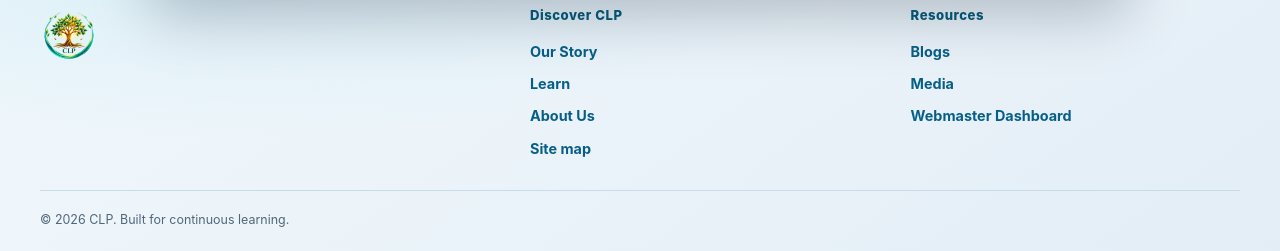
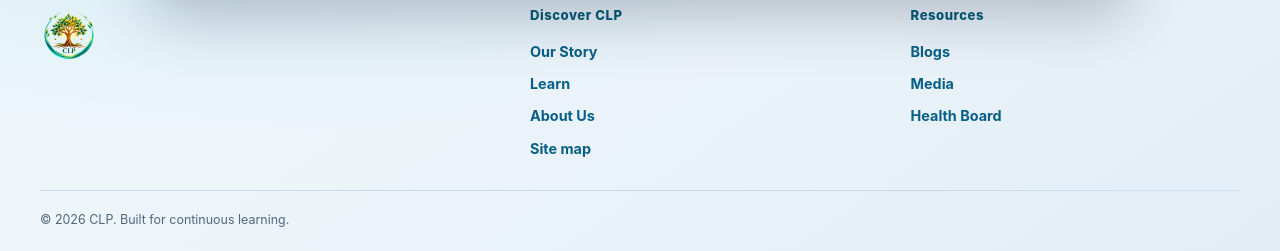
Before and after one commit to sanjeevkshu/clp, a Jekyll site: the page built from contact.md, in a window 1280 px wide. Shown: the part 888-1139 px from the top of the page. Built offline with Jekyll 4.4.1, drawn with Linux system fonts in a browser that asks for light colours.

Commit message:
Rename public dashboard link to Health Board

```diff
--- a/_includes/footer.html
+++ b/_includes/footer.html
@@ -14,7 +14,7 @@
       <p class="footer-column-title">Resources</p>
       <a href="{{ '/blog/' | relative_url }}">Blogs</a>
       <a href="{{ '/media/' | relative_url }}">Media</a>
-      <a href="{{ '/dashboard/' | relative_url }}">Webmaster Dashboard</a>
+      <a href="{{ '/dashboard/' | relative_url }}">Health Board</a>
     </div>
   </nav>
   <small>© {{ 'now' | date: '%Y' }} CLP. Built for continuous learning.</small>
```
